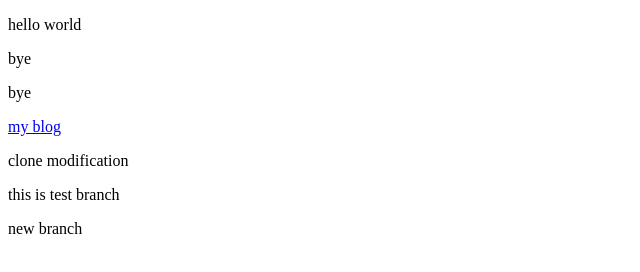
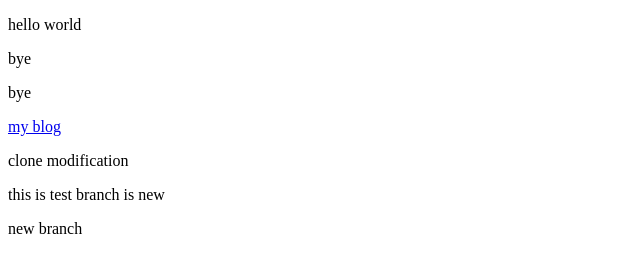
Before and after one commit to johncardona1992/learning_git, a plain HTML site: page index.html in a window 1280 px wide. Shown: the full height of the page, 0-640 px from the left. Drawn offline with Linux system fonts and the light colour scheme.

Commit message:
first vs code commit

```diff
--- a/index.html
+++ b/index.html
@@ -18,7 +18,7 @@
     <div><p>clone modification</p></div>
     <div>
         <p>
-            this is test branch
+            this is test branch is new
         </p>
     </div>
 </body>
```
